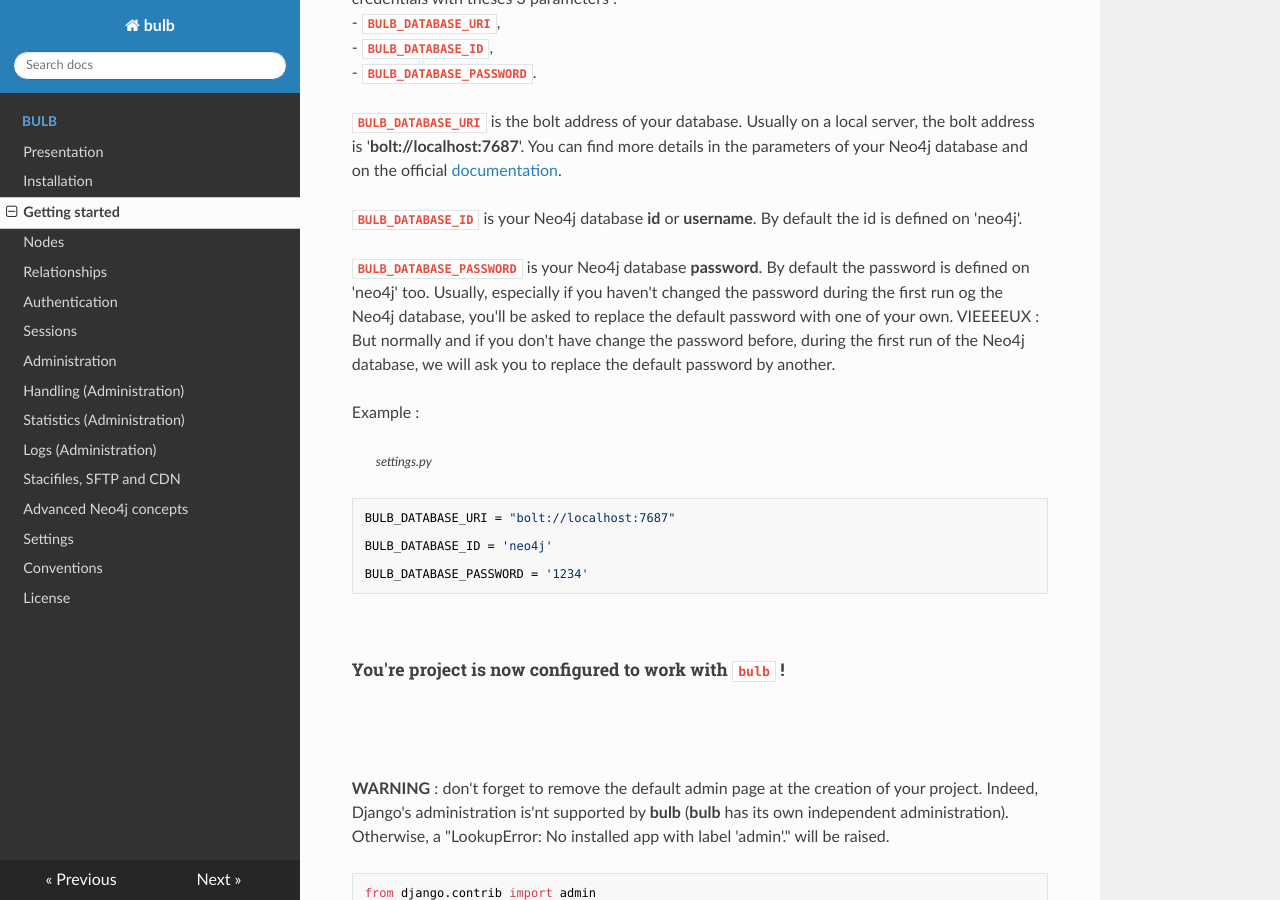
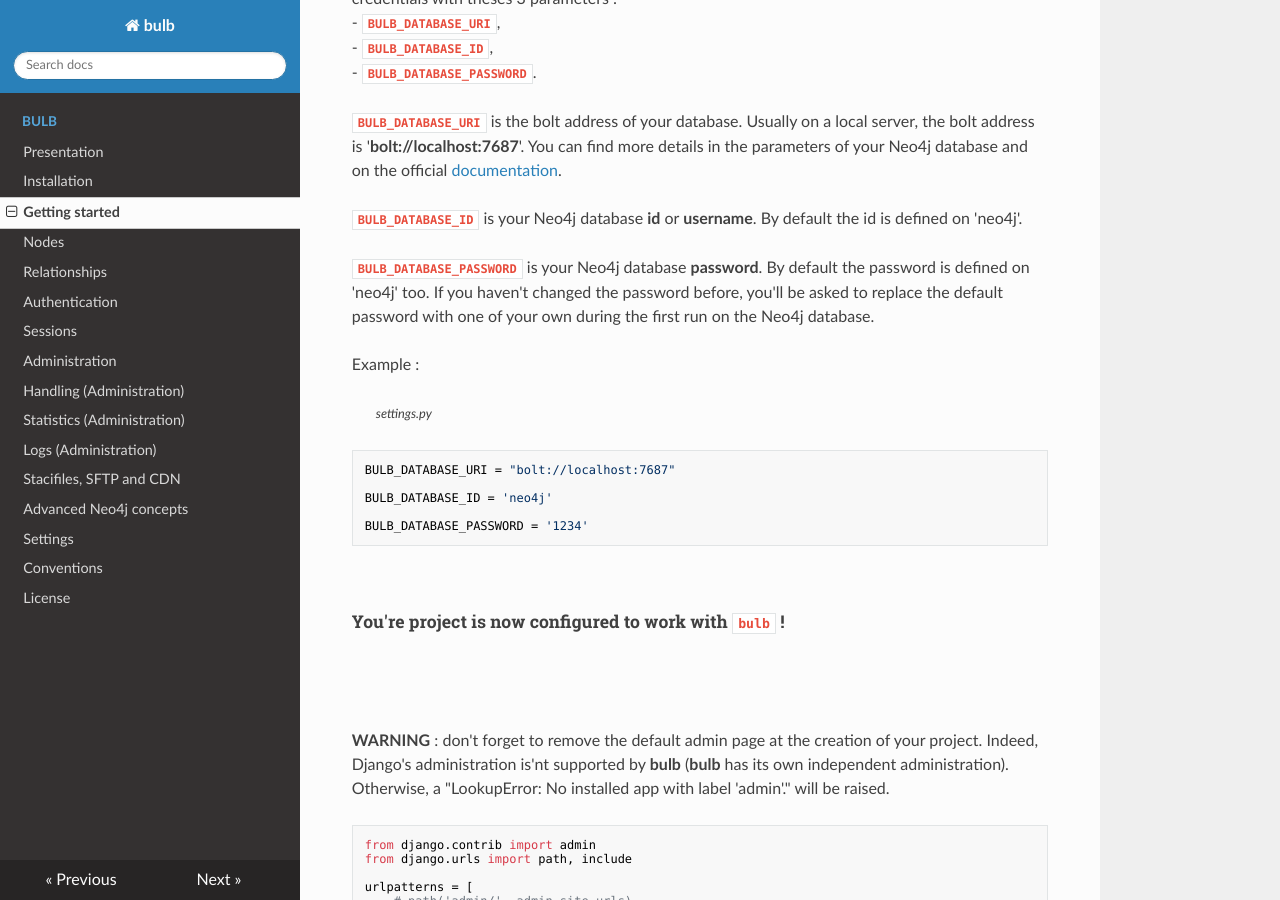
Before and after one commit to LilaRest/bulb, an MkDocs documentation site: the page built from bulb_docs/getting-started.md, in a window 1280 px wide and 900 px high, scrolled down 1169 px. Built offline with MkDocs 1.6.1, drawn with Linux system fonts in a browser that asks for light colours; nearby versions of some CDN libraries.

Commit message:
Update getting-started.md

```diff
--- a/bulb_docs/getting-started.md
+++ b/bulb_docs/getting-started.md
@@ -44,8 +44,7 @@
 
 **`BULB_DATABASE_ID`** is your Neo4j database **id** or **username**. By default the id is defined on 'neo4j'.
 
-**`BULB_DATABASE_PASSWORD`** is your Neo4j database **password**. By default the password is defined on 'neo4j' too. Usually, especially if you haven't changed the password during the first run og the Neo4j database, you'll be asked to replace the default password with one of your own.
-VIEEEEUX : But normally and if you don't have change the password before, during the first run of the Neo4j database, we will ask you to replace the default password by another.
+**`BULB_DATABASE_PASSWORD`** is your Neo4j database **password**. By default the password is defined on 'neo4j' too. If you haven't changed the password before,  you'll be asked to replace the default password with one of your own during the first run on the Neo4j database.
 
 Example :
 
```
